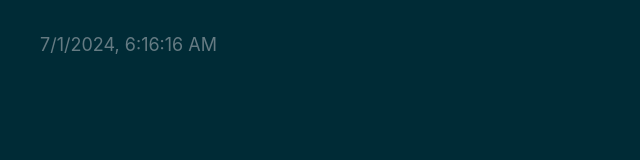
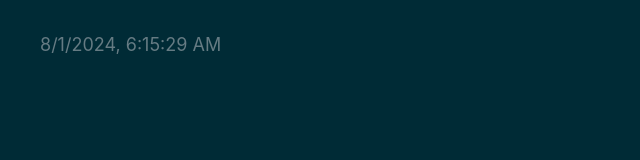
Before and after one commit to web3cave/16-Secureum, a plain HTML site: page index.html in a window 1280 px wide. Shown: the full height of the page, 0-640 px from the left. Drawn offline with Linux system fonts and the light colour scheme.

Commit message:
deploy: dd69eb775c0f1c46360598ef421942a274724a56

```diff
--- a/index.html
+++ b/index.html
@@ -54,8 +54,8 @@
     <!-- %after-body-begin.html% -->
 
     <footer>
-      <a class="footer-link" href="https://github.com/web3cave/16-Secureum/actions/runs/9739150547">
-        <time id="build-timestamp" datetime="2024-07-01T06:16:16.297Z">2024-07-01T06:16:16.297Z</time>
+      <a class="footer-link" href="https://github.com/web3cave/16-Secureum/actions/runs/10193065975">
+        <time id="build-timestamp" datetime="2024-08-01T06:15:29.843Z">2024-08-01T06:15:29.843Z</time>
       </a>
       <a class="footer-link" href="https://github.com/osmoscraft/osmosfeed">osmosfeed 1.15.1</a>
     </footer>
```
Also changed, not shown: 1 other file.
